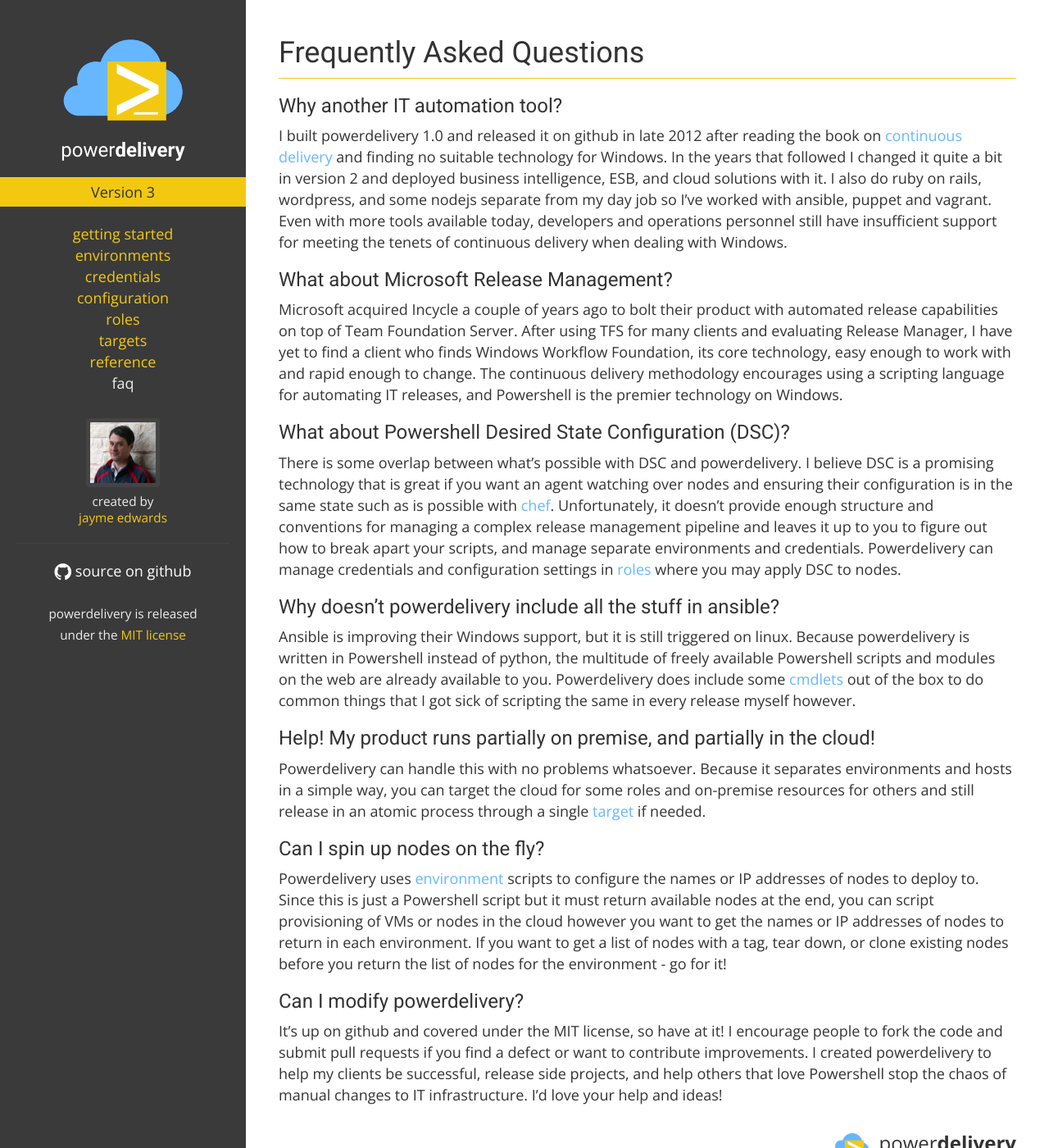
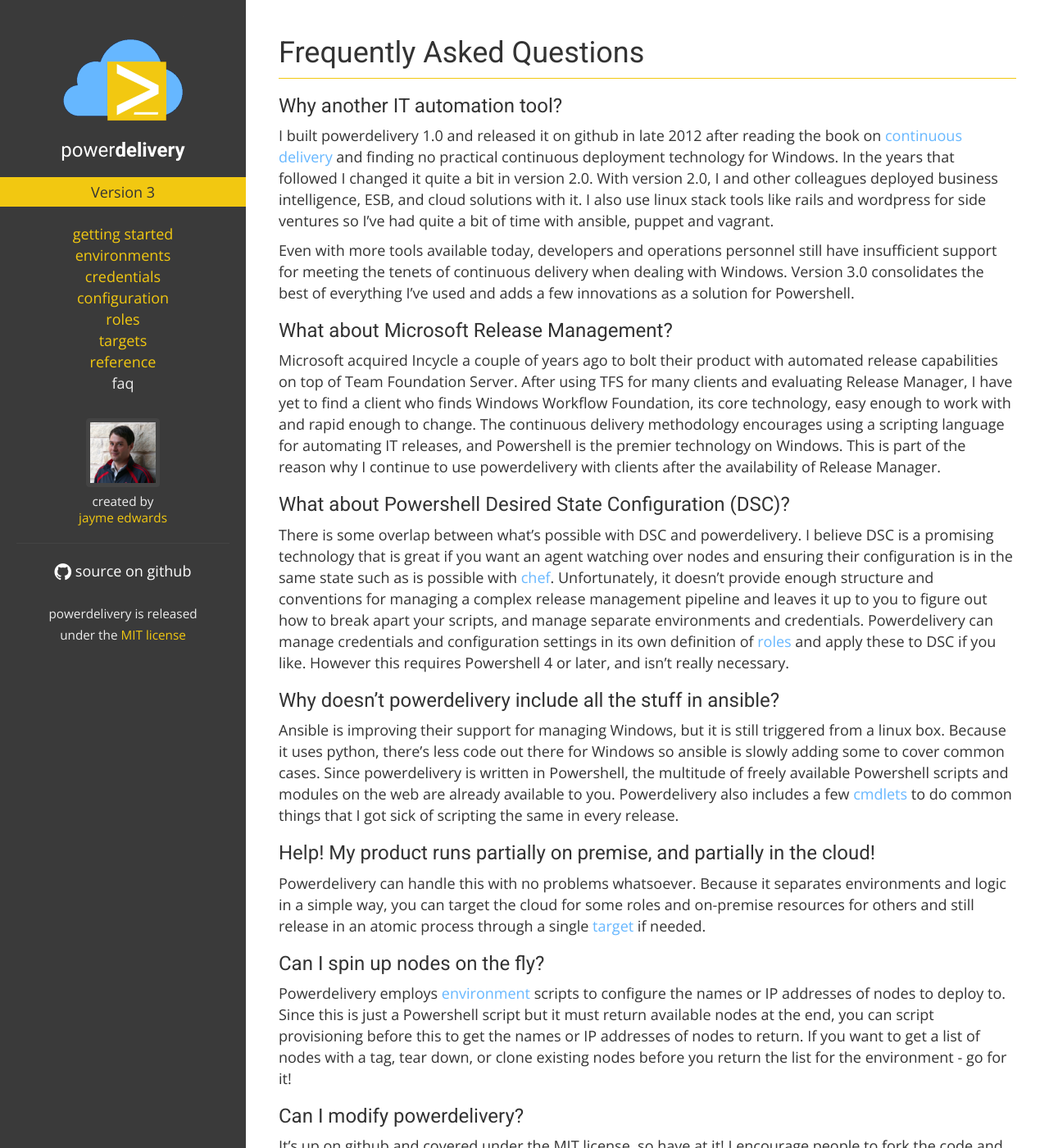
Before and after one commit to eavonius/powerdelivery, a Jekyll site: the page built from faq.markdown, in a window 1280 px wide and 1400 px high. Shown: the whole window at 82% size. Built offline with Jekyll 4.4.1, drawn with Linux system fonts in a browser that asks for light colours; nearby versions of some CDN libraries; some of the changed text lies outside the part shown.

Commit message:
Content updates

```diff
--- a/faq.markdown
+++ b/faq.markdown
@@ -8,28 +8,30 @@ layout: page
 
 ### Why another IT automation tool?
 
-I built powerdelivery 1.0 and released it on github in late 2012 after reading the book on [continuous delivery](https://www.thoughtworks.com/continuous-delivery) and finding no suitable technology for Windows. In the years that followed I changed it quite a bit in version 2 and deployed business intelligence, ESB, and cloud solutions with it. I also do ruby on rails, wordpress, and some nodejs separate from my day job so I've worked with ansible, puppet and vagrant. Even with more tools available today, developers and operations personnel still have insufficient support for meeting the tenets of continuous delivery when dealing with Windows.
+I built powerdelivery 1.0 and released it on github in late 2012 after reading the book on [continuous delivery](https://www.thoughtworks.com/continuous-delivery) and finding no practical continuous deployment technology for Windows. In the years that followed I changed it quite a bit in version 2.0. With version 2.0, I and other colleagues deployed business intelligence, ESB, and cloud solutions with it. I also use linux stack tools like rails and wordpress for side ventures so I've had quite a bit of time with ansible, puppet and vagrant.
+
+Even with more tools available today, developers and operations personnel still have insufficient support for meeting the tenets of continuous delivery when dealing with Windows. Version 3.0 consolidates the best of everything I've used and adds a few innovations as a solution for Powershell.
 
 ### What about Microsoft Release Management?
 
-Microsoft acquired Incycle a couple of years ago to bolt their product with automated release capabilities on top of Team Foundation Server. After using TFS for many clients and evaluating Release Manager, I have yet to find a client who finds Windows Workflow Foundation, its core technology, easy enough to work with and rapid enough to change. The continuous delivery methodology encourages using a scripting language for automating IT releases, and Powershell is the premier technology on Windows.
+Microsoft acquired Incycle a couple of years ago to bolt their product with automated release capabilities on top of Team Foundation Server. After using TFS for many clients and evaluating Release Manager, I have yet to find a client who finds Windows Workflow Foundation, its core technology, easy enough to work with and rapid enough to change. The continuous delivery methodology encourages using a scripting language for automating IT releases, and Powershell is the premier technology on Windows. This is part of the reason why I continue to use powerdelivery with clients after the availability of Release Manager.
 
 ### What about Powershell Desired State Configuration (DSC)?
 
-There is some overlap between what's possible with DSC and powerdelivery. I believe DSC is a promising technology that is great if you want an agent watching over nodes and ensuring their configuration is in the same state such as is possible with [chef](https://www.chef.io). Unfortunately, it doesn't provide enough structure and conventions for managing a complex release management pipeline and leaves it up to you to figure out how to break apart your scripts, and manage separate environments and credentials. Powerdelivery can manage credentials and configuration settings in [roles](roles.html) where you may apply DSC to nodes.
+There is some overlap between what's possible with DSC and powerdelivery. I believe DSC is a promising technology that is great if you want an agent watching over nodes and ensuring their configuration is in the same state such as is possible with [chef](https://www.chef.io). Unfortunately, it doesn't provide enough structure and conventions for managing a complex release management pipeline and leaves it up to you to figure out how to break apart your scripts, and manage separate environments and credentials. Powerdelivery can manage credentials and configuration settings in its own definition of [roles](roles.html) and apply these to DSC if you like. However this requires Powershell 4 or later, and isn't really necessary.
 
 ### Why doesn't powerdelivery include all the stuff in ansible?
 
-Ansible is improving their Windows support, but it is still triggered on linux. Because powerdelivery is written in Powershell instead of python, the multitude of freely available Powershell scripts and modules on the web are already available to you. Powerdelivery does include some [cmdlets](reference.html#cmdlets) out of the box to do common things that I got sick of scripting the same in every release myself however.
+Ansible is improving their support for managing Windows, but it is still triggered from a linux box. Because it uses python, there's less code out there for Windows so ansible is slowly adding some to cover common cases. Since powerdelivery is written in Powershell, the multitude of freely available Powershell scripts and modules on the web are already available to you. Powerdelivery also includes a few [cmdlets](reference.html#cmdlets) to do common things that I got sick of scripting the same in every release.
 
 ### Help! My product runs partially on premise, and partially in the cloud!
 
-Powerdelivery can handle this with no problems whatsoever. Because it separates environments and hosts in a simple way, you can target the cloud for some roles and on-premise resources for others and still release in an atomic process through a single [target](targets.html) if needed.
+Powerdelivery can handle this with no problems whatsoever. Because it separates environments and logic in a simple way, you can target the cloud for some roles and on-premise resources for others and still release in an atomic process through a single [target](targets.html) if needed.
 
 ### Can I spin up nodes on the fly?
 
-Powerdelivery uses [environment](environments.html) scripts to configure the names or IP addresses of nodes to deploy to. Since this is just a Powershell script but it must return available nodes at the end, you can script provisioning of VMs or nodes in the cloud however you want to get the names or IP addresses of nodes to return in each environment. If you want to get a list of nodes with a tag, tear down, or clone existing nodes before you return the list of nodes for the environment - go for it!
+Powerdelivery employs [environment](environments.html) scripts to configure the names or IP addresses of nodes to deploy to. Since this is just a Powershell script but it must return available nodes at the end, you can script provisioning before this to get the names or IP addresses of nodes to return. If you want to get a list of nodes with a tag, tear down, or clone existing nodes before you return the list for the environment - go for it!
 
 ### Can I modify powerdelivery?
 
-It's up on github and covered under the MIT license, so have at it! I encourage people to fork the code and submit pull requests if you find a defect or want to contribute improvements. I created powerdelivery to help my clients be successful, release side projects, and help others that love Powershell stop the chaos of manual changes to IT infrastructure. I'd love your help and ideas!
+It's up on github and covered under the MIT license, so have at it! I encourage people to fork the code and submit pull requests if you find a defect or want to contribute improvements. I created powerdelivery to help my clients be successful, release side projects, and help others that have embraced Powershell stop the chaos of manual changes to IT infrastructure. I'd love your help and ideas!
```
Also changed, not shown: getting-started.markdown (+6 -4 lines).
